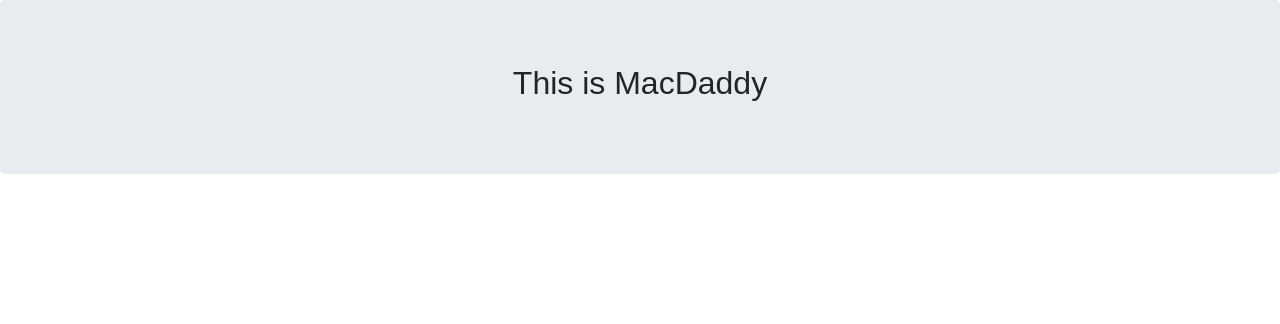
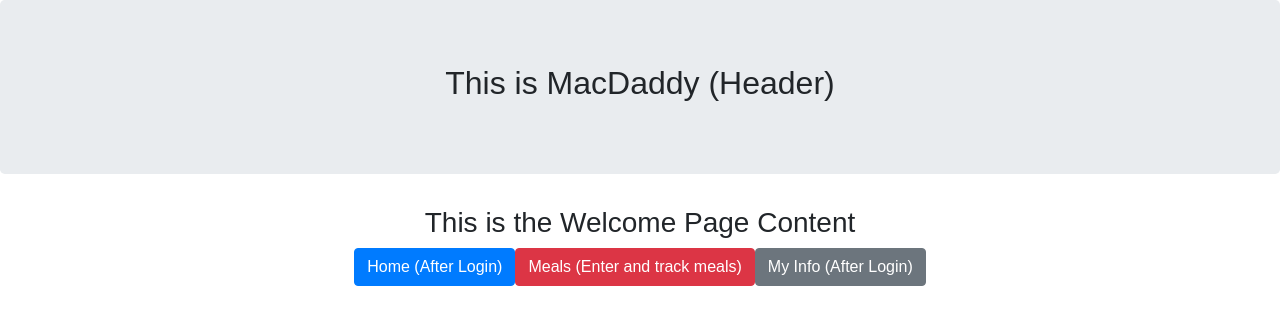
Before and after one commit to fvaldez421/MacDaddy, a React (Create React App) app in the folder client/: page / in a window 1280 px wide. Shown: the top 324 px of the page. Built offline with nearby package versions, Linux system fonts and the light colour scheme.

Commit message:
basic routing added

```diff
--- a/client/src/App.js
+++ b/client/src/App.js
@@ -2,13 +2,25 @@ import React, { Component } from "react";
 import { BrowserRouter as Router, Route, Redirect } from "react-router-dom";
 import "./App.css";
 import Header from "./components/Header";
+import Welcome from "./pages/Welcome";
+import Home from "./pages/Home";
+import Meals from "./pages/Meals";
+import UserInfo from "./pages/UserInfo";
 
 class App extends Component {
   render() {
     return (
       <div className="App">
         <Header/>
-
+        <Router>
+          <div>
+          <Route exact path="/" component={Welcome} />
+          <Route exact path="/home" component={Home} />
+          {/* Home route will be changed to "/" after Oauth and redirect implementatiojn */}
+          <Route exact path="/meals" component={Meals} />
+          <Route exact path="/me" component={UserInfo} />
+          </div>
+        </Router>
       </div>
     );
   }
--- a/client/src/components/Header/Header.js
+++ b/client/src/components/Header/Header.js
@@ -4,7 +4,7 @@ import './Header.css';
 const Header = (props) => (
     <div className="jumbotron">
         <h2>
-            This is MacDaddy
+            This is MacDaddy (Header)
         </h2>
     </div>
 )
--- a/client/src/pages/Home/Home.js
+++ b/client/src/pages/Home/Home.js
@@ -0,0 +1,20 @@
+import React from "react";
+import './Home.css';
+import { Link } from "react-router-dom";
+
+const Home = (props) => (
+    <div className="container">
+        <div className="row ">
+            <div className="col-md-10 mr-auto ml-auto">
+                <h3>This is the Home Page Content</h3>
+                <p>The user should be redirected here if they're logged in or after initial session login.</p>
+            </div>
+            <div className="col-md-10 mr-auto ml-auto">
+                <Link to="/Meals" className="btn btn-danger">Meals (Enter and track meals)</Link>
+                <Link to="/Me" className="btn btn-secondary">My Info (After Login)</Link>
+            </div>
+        </div>
+    </div>
+)
+
+export default Home;
--- a/client/src/pages/Meals/Meals.js
+++ b/client/src/pages/Meals/Meals.js
@@ -0,0 +1,19 @@
+import React from "react";
+import './Meals.css';
+import { Link } from "react-router-dom";
+
+const Meals = (props) => (
+    <div className="container">
+        <div className="row ">
+            <div className="col-md-10 mr-auto ml-auto">
+                <h3>This is the Meals Page Content</h3>
+            </div>
+            <div className="col-md-10 mr-auto ml-auto">
+                <Link to="/Home" className="btn btn-primary">Home (After Login)</Link>
+                <Link to="/Me" className="btn btn-secondary">My Info (After Login)</Link>
+            </div>
+        </div>
+    </div>
+)
+
+export default Meals;
--- a/client/src/pages/UserInfo/User.js
+++ b/client/src/pages/UserInfo/User.js
@@ -0,0 +1,19 @@
+import React from "react";
+import './User.css';
+import { Link } from "react-router-dom";
+
+const User = (props) => (
+    <div className="container">
+        <div className="row ">
+            <div className="col-md-10 mr-auto ml-auto">
+                <h3>This is the User Page Content</h3>
+            </div>
+            <div className="col-md-10 mr-auto ml-auto">
+                <Link to="/Home" className="btn btn-primary">Home (After Login)</Link>
+                <Link to="/Meals" className="btn btn-danger">Meals (Enter and track meals)</Link>
+            </div>
+        </div>
+    </div>
+)
+
+export default User;
--- a/client/src/pages/Welcome/Welcome.js
+++ b/client/src/pages/Welcome/Welcome.js
@@ -0,0 +1,20 @@
+import React from "react";
+import './Welcome.css';
+import { Link } from "react-router-dom";
+
+const Welcome = (props) => (
+    <div className="container">
+        <div className="row ">
+            <div className="col-md-10 mr-auto ml-auto">
+                <h3>This is the Welcome Page Content</h3>
+            </div>
+            <div className="col-md-10 mr-auto ml-auto">
+                <Link to="/Home" className="btn btn-primary">Home (After Login)</Link>
+                <Link to="/Meals" className="btn btn-danger">Meals (Enter and track meals)</Link>
+                <Link to="/Me" className="btn btn-secondary">My Info (After Login)</Link>
+            </div>
+        </div>
+    </div>
+)
+
+export default Welcome;
--- a/package.json
+++ b/package.json
@@ -21,6 +21,7 @@
     "body-parser": "^1.18.3",
     "express": "^4.15.4",
     "mongoose": "^5.1.3",
-    "path": "^0.12.7"
+    "path": "^0.12.7",
+    "react-router-dom": "^4.2.2"
   }
 }
```
Also changed, not shown: 1 other file (tests, documents, lock files or other folders).
